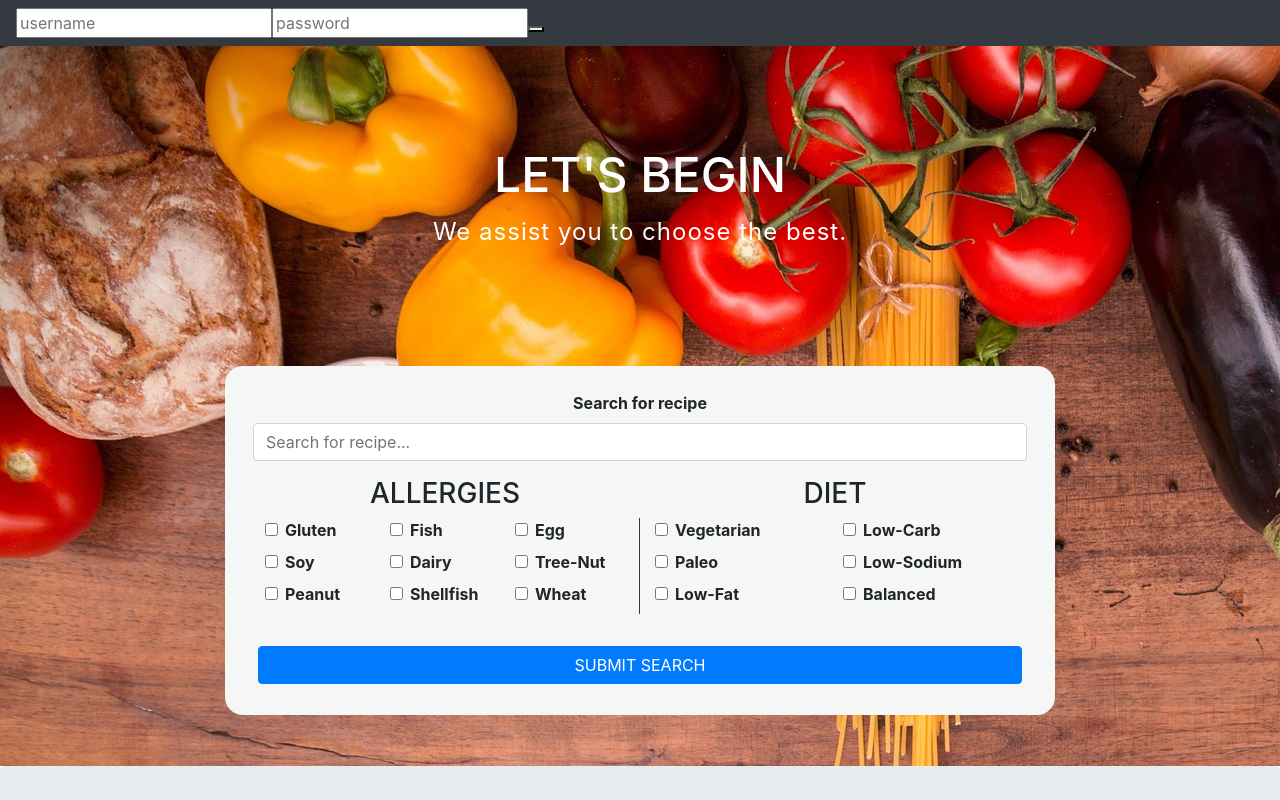
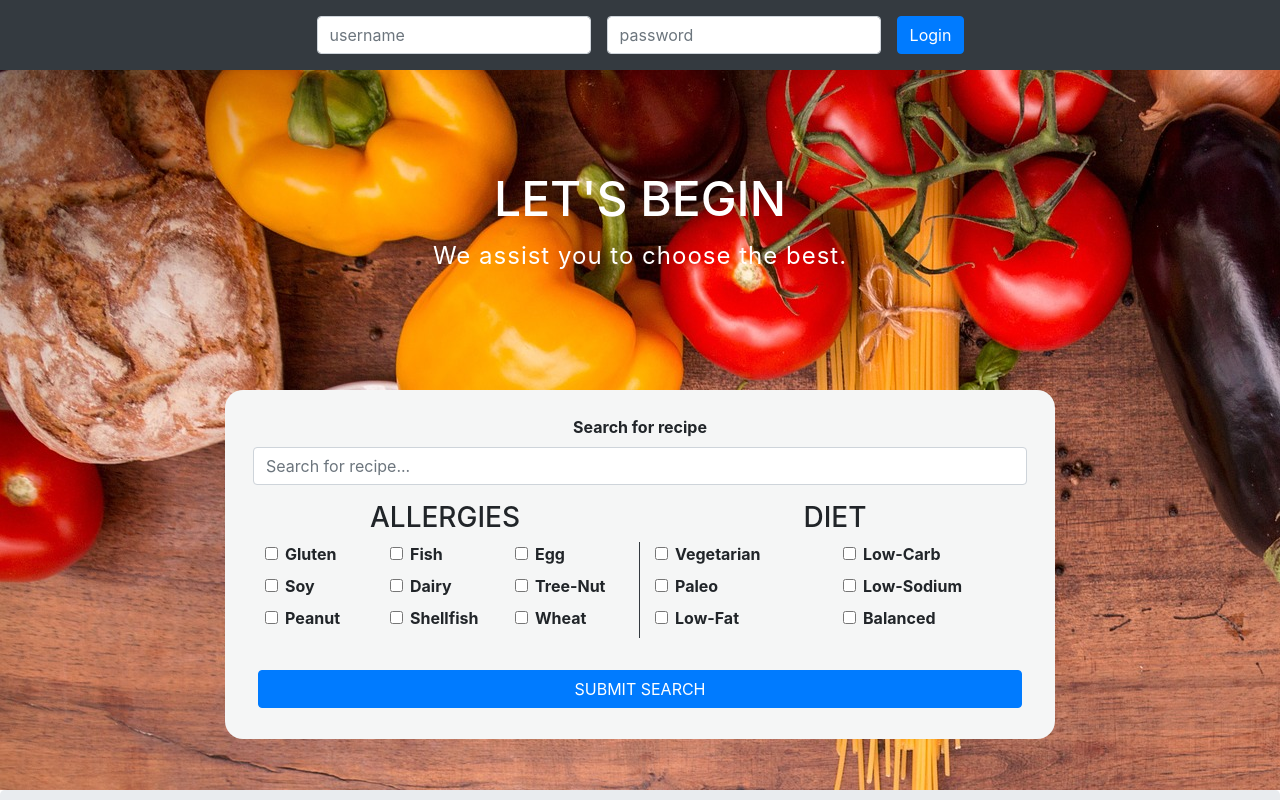
Before and after one commit to adamszabolcs/java-cookta-frontend, a React (Create React App) app: page / in a window 1280 px wide. Both pictures are taken after a click on the link "Login". Shown: the top 800 px of the page. Built offline with nearby package versions, Linux system fonts and the light colour scheme; no server answers.

Commit message:
login fields ui

```diff
--- a/src/components/Navbar.jsx
+++ b/src/components/Navbar.jsx
@@ -10,8 +10,9 @@ export class Navbar extends Component {
                     <span className="navbar-toggler-icon"></span>
                 </button>
 
-                {(!this.props.isLogin) ?
-                    <div className="collapse navbar-collapse justify-content-md-center">
+                <div className="collapse navbar-collapse justify-content-md-center">
+                    {(!this.props.isLogin) ?
+                    <div>
                         <ul className="navbar-nav">
                             <li className="nav-item active">
                                 <a className="nav-link" href="#">Register<span
@@ -23,11 +24,12 @@ export class Navbar extends Component {
                         </ul>
                     </div>
                     :
-                    <div className="loginfield">
-                        <input type="text" name="username" placeholder="username"/>
-                        <input type="text" name="password" placeholder="password"/>
-                        <button type="submit" value="Login"/>
+                    <div className="input-group-prepend">
+                        <input type="text" name="username" placeholder="username" className="form-control m-2"/>
+                        <input type="text" name="password" placeholder="password" className="form-control m-2"/>
+                        <button type="submit" value="Login" className="btn btn-primary m-2">Login</button>
                     </div>}
+                </div>
             </nav>
         )
     }
```
Also changed, not shown: 1 other file (tests, documents, lock files or other folders).
